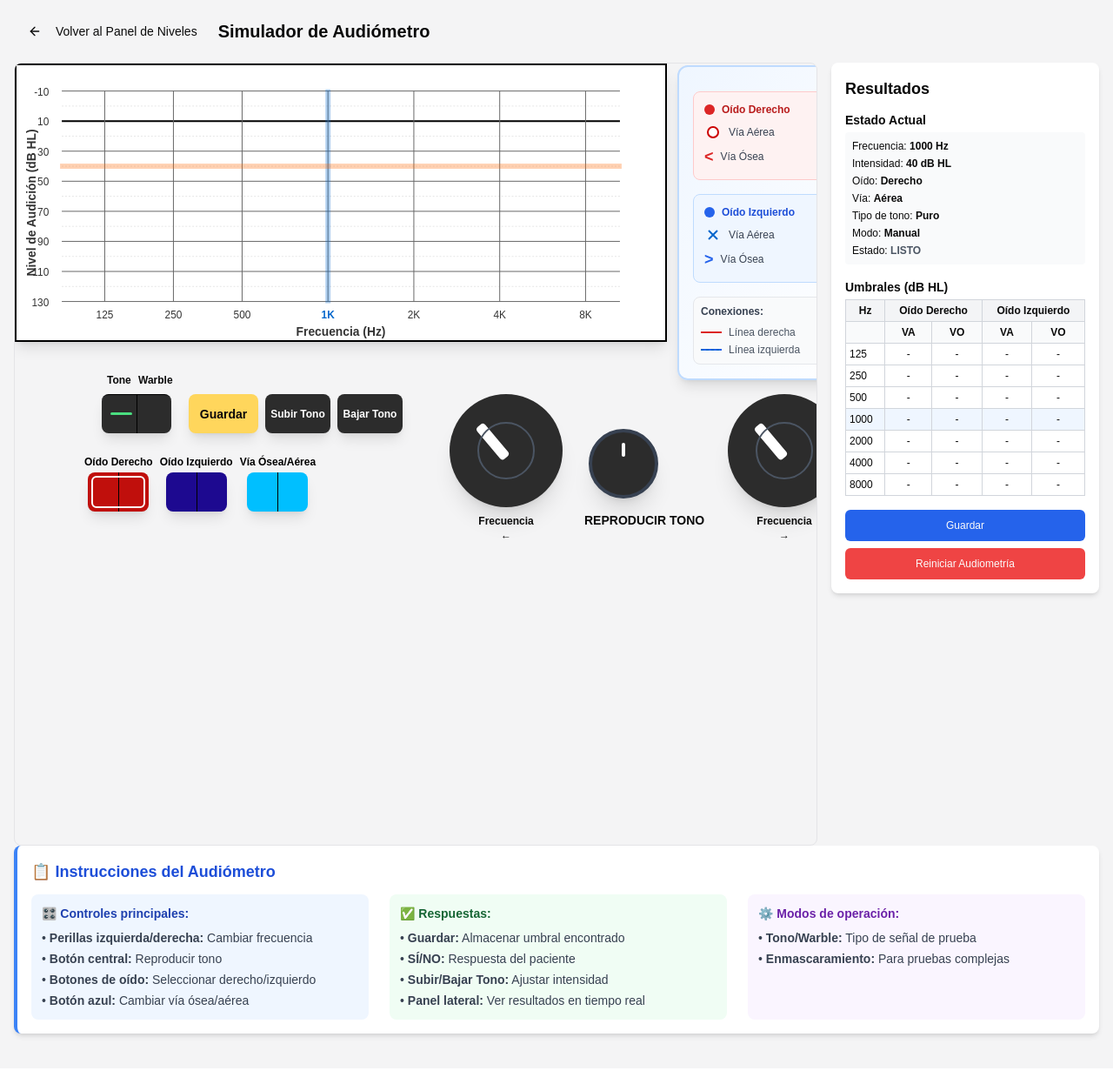
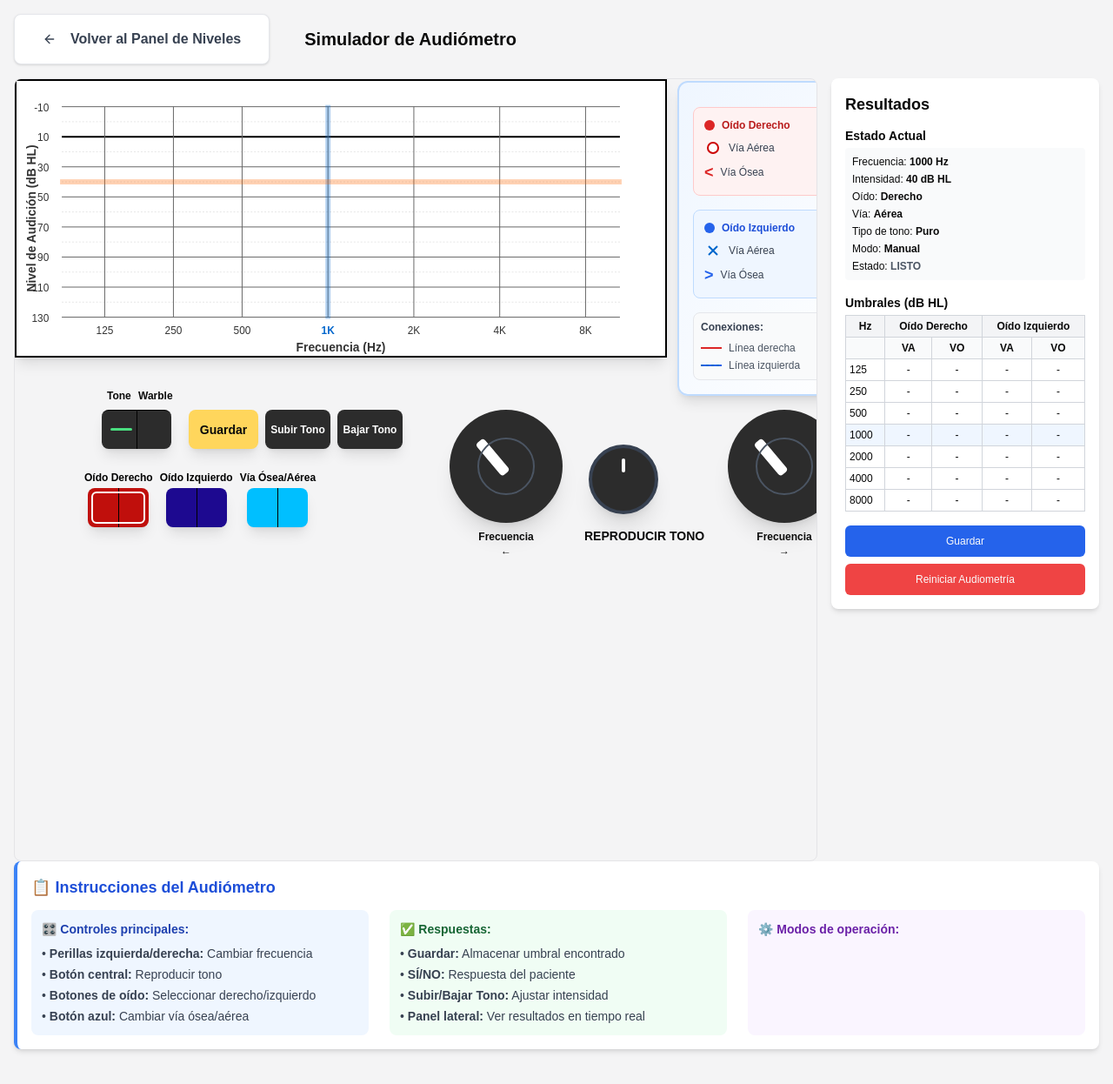
Before and after one commit to IgnacioParra20/Tpi-Fono, a Next.js app: page /simulator in a window 1280 px wide. Shown: the whole page at 87% size. Built offline with nearby package versions, Linux system fonts and the light colour scheme.

Commit message:
Refactor simulator layout and enhance button styles for improved user experience

```diff
--- a/app/simulator/page.tsx
+++ b/app/simulator/page.tsx
@@ -532,21 +532,22 @@ export default function Simulador() {
     return { derecho: resultadoDerecho, izquierdo: resultadoIzquierdo }
   }
 
-  useEffect(() => {
-    // Si el usuario no viene del dashboard, redirige
-    if (document.referrer && !document.referrer.includes("/dashboard")) {
-      router.replace("/dashboard")
-    }
-  }, [router])
-
   return (
     <div className="min-h-screen bg-[#F4F4F5] p-4">
-      <div className="mb-4 flex items-center">
-        <Button variant="ghost" onClick={() => router.push("/dashboard")} className="mr-2">
-          <ArrowLeft className="mr-2 h-4 w-4" />
-          Volver al Panel de Niveles
-        </Button>
-        <h1 className="text-xl font-bold">Simulador de Audiómetro</h1>
+      <div className="mb-4 flex flex-col sm:flex-row items-start sm:items-center gap-4">
+        {/* Botón con cuadro blanco y animación */}
+        <div className="bg-white rounded-lg shadow transition-transform hover:scale-105 border border-gray-200 px-4 py-2">
+          <Button
+            variant="ghost"
+            onClick={() => router.push("/dashboard")}
+            className="flex items-center text-base font-semibold text-gray-700 hover:text-blue-700 transition-colors transition duration-200 ease-in-out hover:scale-105"
+          >
+            <ArrowLeft className="mr-2 h-5 w-5" />
+            Volver al Panel de Niveles
+          </Button>
+        </div>
+        {/* Título separado */}
+        <h1 className="text-xl font-bold ml-0 sm:ml-6 mt-2 sm:mt-0">Simulador de Audiómetro</h1>
       </div>
 
       <div className="flex flex-col lg:flex-row gap-4">
@@ -959,7 +960,7 @@ export default function Simulador() {
             {/* Botones de respuesta al lado del Tone/Warble */}
             <div className="absolute left-[200px] top-[380px] flex gap-2">
               <button
-                className="w-[80px] h-[45px] bg-[#FFD65C] rounded-lg shadow-lg hover:bg-[#FFD040] transition-colors font-semibold text-sm"
+                className="w-[80px] h-[45px] bg-[#FFD65C] rounded-lg shadow-lg hover:bg-[#FFD040] transition-colors font-semibold text-sm transition duration-200 ease-in-out hover:scale-105"
                 onClick={guardarResultado}
                 disabled={modoAutomatico}
               >
@@ -967,7 +968,7 @@ export default function Simulador() {
               </button>
 
               <button
-                className="w-[75px] h-[45px] bg-[#2C2C2C] rounded-lg text-white flex items-center justify-center text-xs font-semibold shadow-lg hover:bg-[#3C3C3C] transition-colors"
+                className="w-[75px] h-[45px] bg-[#2C2C2C] rounded-lg text-white flex items-center justify-center text-xs font-semibold shadow-lg hover:bg-[#3C3C3C] transition-colors transition duration-200 ease-in-out hover:scale-105"
                 onClick={() => cambiarIntensidad("bajar")}
                 disabled={modoAutomatico}
               >
@@ -975,7 +976,7 @@ export default function Simulador() {
               </button>
 
               <button
-                className="w-[75px] h-[45px] bg-[#2C2C2C] rounded-lg text-white flex items-center justify-center text-xs font-semibold shadow-lg hover:bg-[#3C3C3C] transition-colors"
+                className="w-[75px] h-[45px] bg-[#2C2C2C] rounded-lg text-white flex items-center justify-center text-xs font-semibold shadow-lg hover:bg-[#3C3C3C] transition-colors transition duration-200 ease-in-out hover:scale-105"
                 onClick={() => cambiarIntensidad("subir")}
                 disabled={modoAutomatico}
               >
@@ -988,7 +989,7 @@ export default function Simulador() {
               <div className="flex flex-col items-center">
                 <span className="mb-1 text-xs text-black font-semibold">Oído Derecho</span>
                 <button
-                  className="relative w-[70px] h-[45px] bg-[#C00F0C] rounded-lg shadow-lg hover:bg-[#A00A08] transition-colors"
+                  className="relative w-[70px] h-[45px] bg-[#C00F0C] rounded-lg shadow-lg hover:bg-[#A00A08] transition-colors transition duration-200 ease-in-out hover:scale-105"
                   onClick={() => cambiarOido("derecho")}
                 >
                   <div className="absolute left-[35px] top-0 h-full w-[1px] bg-black"></div>
@@ -999,7 +1000,7 @@ export default function Simulador() {
               <div className="flex flex-col items-center">
                 <span className="mb-1 text-xs text-black font-semibold">Oído Izquierdo</span>
                 <button
-                  className="relative w-[70px] h-[45px] bg-[#1D0990] rounded-lg shadow-lg hover:bg-[#150770] transition-colors"
+                  className="relative w-[70px] h-[45px] bg-[#1D0990] rounded-lg shadow-lg hover:bg-[#150770] transition-colors transition duration-200 ease-in-out hover:scale-105"
                   onClick={() => cambiarOido("izquierdo")}
                 >
                   <div className="absolute left-[35px] top-0 h-full w-[1px] bg-black"></div>
@@ -1010,7 +1011,7 @@ export default function Simulador() {
               <div className="flex flex-col items-center">
                 <span className="mb-1 text-xs text-black font-semibold">Vía Ósea/Aérea</span>
                 <button
-                  className="relative w-[70px] h-[45px] bg-[#00BFFF] rounded-lg shadow-lg hover:bg-[#00A5E6] transition-colors"
+                  className="relative w-[70px] h-[45px] bg-[#00BFFF] rounded-lg shadow-lg hover:bg-[#00A5E6] transition-colors transition duration-200 ease-in-out hover:scale-105"
                   onClick={() => {
                     if (viaSeleccionada === "osea") {
                       setViaSeleccionada("aerea")
@@ -1046,7 +1047,7 @@ export default function Simulador() {
             </div>
 
             <div
-              className={`absolute left-[660px] top-[420px] w-[80px] h-[80px] rounded-full border-4 border-gray-700 cursor-pointer transition-all shadow-xl ${
+              className={`absolute left-[660px] top-[420px] w-[80px] h-[80px] rounded-full border-4 border-gray-700 cursor-pointer transition-all shadow-xl transition duration-200 ease-in-out hover:scale-105 ${
                 reproduciendo
                   ? "bg-green-600 hover:bg-green-700 shadow-green-400/50"
                   : esperandoRespuesta
@@ -1222,7 +1223,7 @@ export default function Simulador() {
             <div className="mt-4 flex gap-2">
               <Button
                 size="sm"
-                className="w-full bg-blue-600 hover:bg-blue-700 text-xs"
+                className="w-full bg-blue-600 hover:bg-blue-700 text-xs transition duration-200 ease-in-out hover:scale-105"
                 onClick={() => toast({ title: "Guardar", description: "Resultados guardados correctamente" })}
               >
                 Guardar
@@ -1234,7 +1235,7 @@ export default function Simulador() {
               <Button
                 size="sm"
                 variant="destructive"
-                className="w-full text-xs"
+                className="w-full text-xs transition duration-200 ease-in-out hover:scale-105"
                 onClick={() => {
                   setResultados({
                     derecho: { aerea: {}, osea: {} },
@@ -1295,14 +1296,6 @@ export default function Simulador() {
           </div>
           <div className="bg-purple-50 p-3 rounded-lg">
             <h4 className="font-semibold mb-2 text-purple-800">⚙️ Modos de operación:</h4>
-            <ul className="space-y-1 text-gray-700">
-              <li>
-                • <strong>Tono/Warble:</strong> Tipo de señal de prueba
-              </li>
-              <li>
-                • <strong>Enmascaramiento:</strong> Para pruebas complejas
-              </li>
-            </ul>
           </div>
         </div>
       </div>
```
